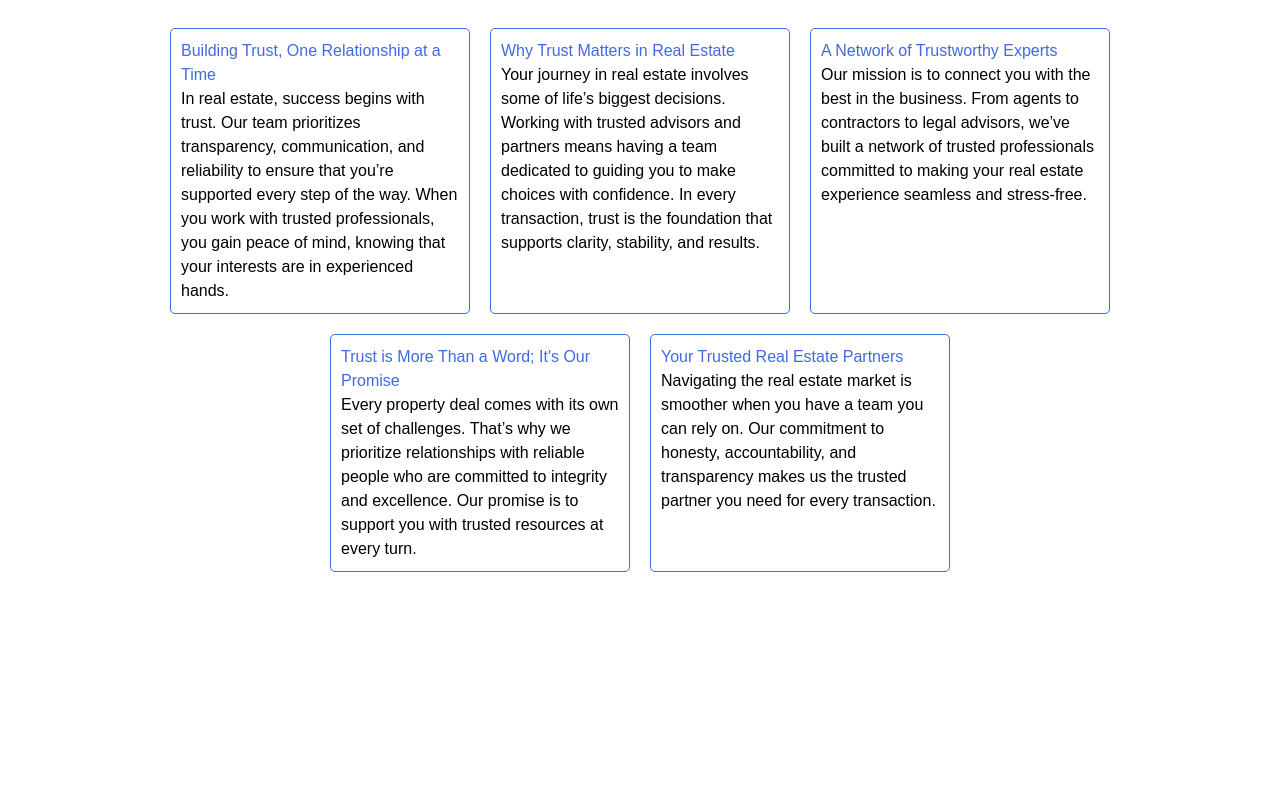
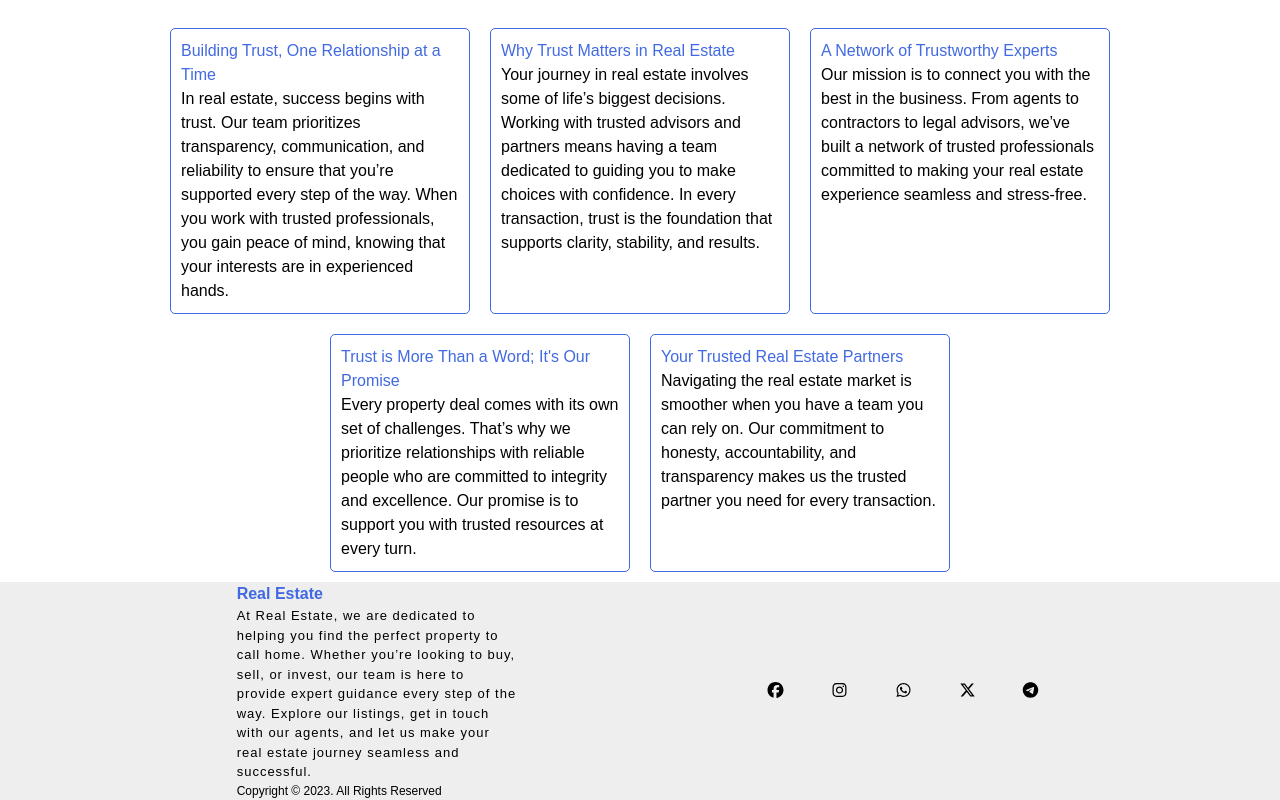
Before and after one commit to Adhamsherbiny/real-estate, a Next.js app: page / in a window 1280 px wide. Shown: the part 842-1642 px from the top of the page. Before the commit the page ends 1424 px from the top, so only its background shows below. Built offline with nearby package versions, Linux system fonts and the light colour scheme.

Commit message:
create footer

```diff
--- /dev/null
+++ b/app/Footer.tsx
@@ -0,0 +1,46 @@
+import React from "react";
+import Link from "next/link";
+import "./styles/footer.scss";
+import { FontAwesomeIcon } from "@fortawesome/react-fontawesome";
+import {
+  faFacebook,
+  faInstagram,
+  faTelegram,
+  faWhatsapp,
+  faXTwitter,
+} from "@fortawesome/free-brands-svg-icons";
+
+export default function Footer() {
+  return (
+    <div className="footer">
+      <div className="text">
+        <p className="title">Real Estate</p>
+        <p className="desc">
+          At Real Estate, we are dedicated to helping you find the perfect
+          property to call home. Whether you’re looking to buy, sell, or invest,
+          our team is here to provide expert guidance every step of the way.
+          Explore our listings, get in touch with our agents, and let us make
+          your real estate journey seamless and successful.
+        </p>
+        <p className="copyright">Copyright © 2023. All Rights Reserved</p>
+      </div>
+      <div className="logo">
+        <Link className="link" href="#">
+          <FontAwesomeIcon icon={faFacebook} className="Logo-icon" />
+        </Link>
+        <Link className="link" href="#">
+          <FontAwesomeIcon icon={faInstagram} className="Logo-icon" />
+        </Link>
+        <Link className="link" href="#">
+          <FontAwesomeIcon icon={faWhatsapp} className="Logo-icon" />
+        </Link>
+        <Link className="link" href="#">
+          <FontAwesomeIcon icon={faXTwitter} className="Logo-icon" />
+        </Link>
+        <Link className="link" href="#">
+          <FontAwesomeIcon icon={faTelegram} className="Logo-icon" />
+        </Link>
+      </div>
+    </div>
+  );
+}
--- a/app/page.tsx
+++ b/app/page.tsx
@@ -1,5 +1,6 @@
 import Explore from "./Explore";
 import FirstSection from "./FirstSection";
+import Footer from "./Footer";
 import Nav from "./Nav";
 import "./styles/homepage.scss";
 
@@ -11,6 +12,7 @@ export default function Home() {
       <div className="container">
         <Explore />
       </div>
+      <Footer />
     </div>
   );
 }
--- a/app/styles/firstsection.scss
+++ b/app/styles/firstsection.scss
@@ -28,7 +28,7 @@ $main-color: rgb(44, 0, 75);
         color: white;
         background-color: rgba(0, 0, 0, 0.5);
         span{
-            color:$logo;
+            color:white;
             font-weight: bold;
         }
     }
--- /dev/null
+++ b/app/styles/footer.scss
@@ -0,0 +1,40 @@
+    .footer {
+        background-color: #eee;
+        display: flex;
+        justify-content: space-evenly;
+        align-items: center;
+        flex-wrap: wrap;
+        .text{
+            width: 300px;
+            padding-inline: 10px;
+            .title{
+                color: royalblue;
+                font-weight: bold;
+            }
+            .desc{
+                font-size: 13px;
+                letter-spacing: 1px;
+            }
+            .copyright{
+                font-size: 12px;
+            }
+        }
+        .logo{
+            width: 300px;
+            padding-inline: 10px;
+            display: flex;
+            justify-content: space-between;
+            .link{
+                .Logo-icon{
+                    width: 25px;
+                    color: black;
+                    transition: 0.2s;
+                }
+                &:hover{
+                    .Logo-icon{
+                        color: royalblue
+                    }
+                }
+            }
+        }
+    }
```
